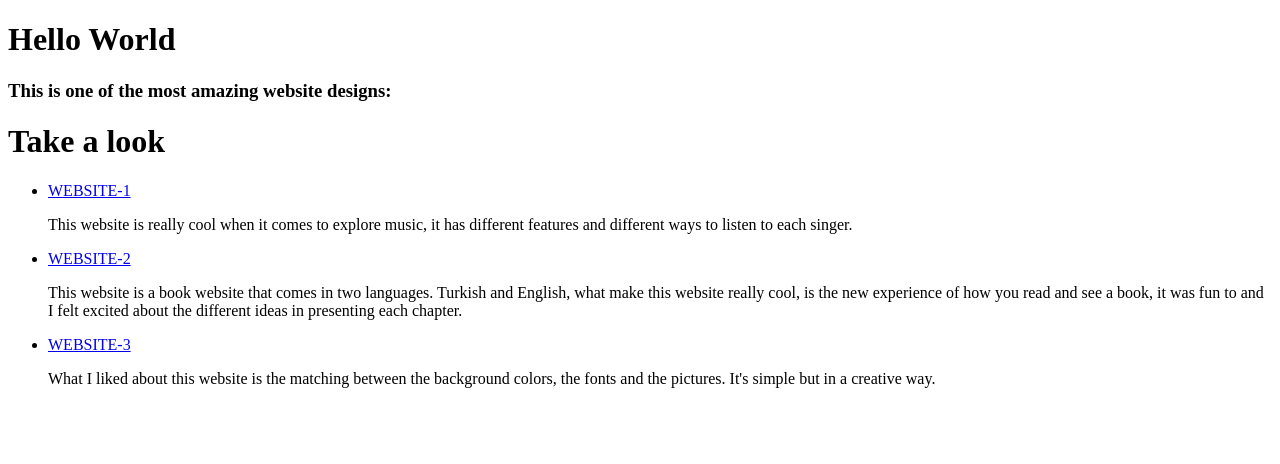
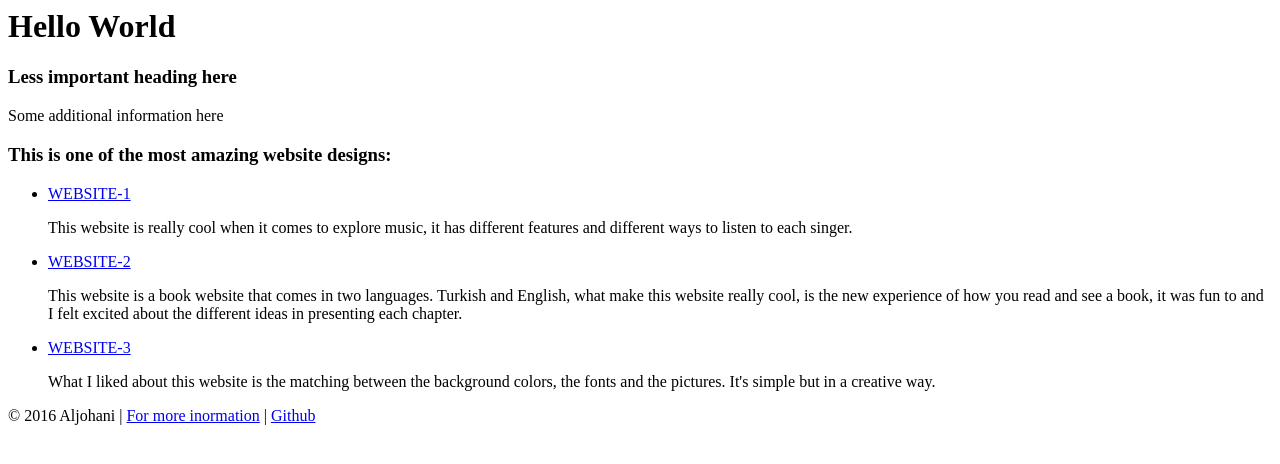
Before and after one commit to Kolod-naz/kolod-naz.github.com, a plain HTML site: page index.html in a window 1280 px wide. Drawn offline with Linux system fonts and the light colour scheme.

Commit message:
adding the link with github

```diff
--- a/index.html
+++ b/index.html
@@ -1,18 +1,20 @@
-<!DOCTYPE html>
+
 <html lang="en">
   <head>
-    <link rel="stylesheet" href="index.css">
     <meta charset="utf-8">
     <meta name="author" content="Kolod Aljohani" />
 
         <title>Kolod</title>
   </head>
-    <title>Hello World</title>
-  </head>
 <body>
     <h1>Hello World</h1>
+
+   <header>
+    <h3>Less important heading here</h3>
+    <p>Some additional information here</p>
+  </header>
+
       <h3>This is one of the most amazing website designs:</h3>
-<h1>Take a look</h1>
     <ul>
 
 <li><a href="http://www.because-recollection.com/major-lazer">WEBSITE-1</a></li> <p>This website is really cool when it comes to explore music, it has different features and different ways to listen to each singer.</p>
@@ -21,6 +23,9 @@
 </ul>
 
     </ul>
-
+      <div id="footer">
+&copy; 2016 Aljohani |
+<a href="mailto:kaljohani2013@eagles.ewu.edu">For more inormation</a> | <a href="https://github.com/Kolod-naz/kolod-naz.github.com">Github</a>
+</div>
 </body>
 </html>
```
